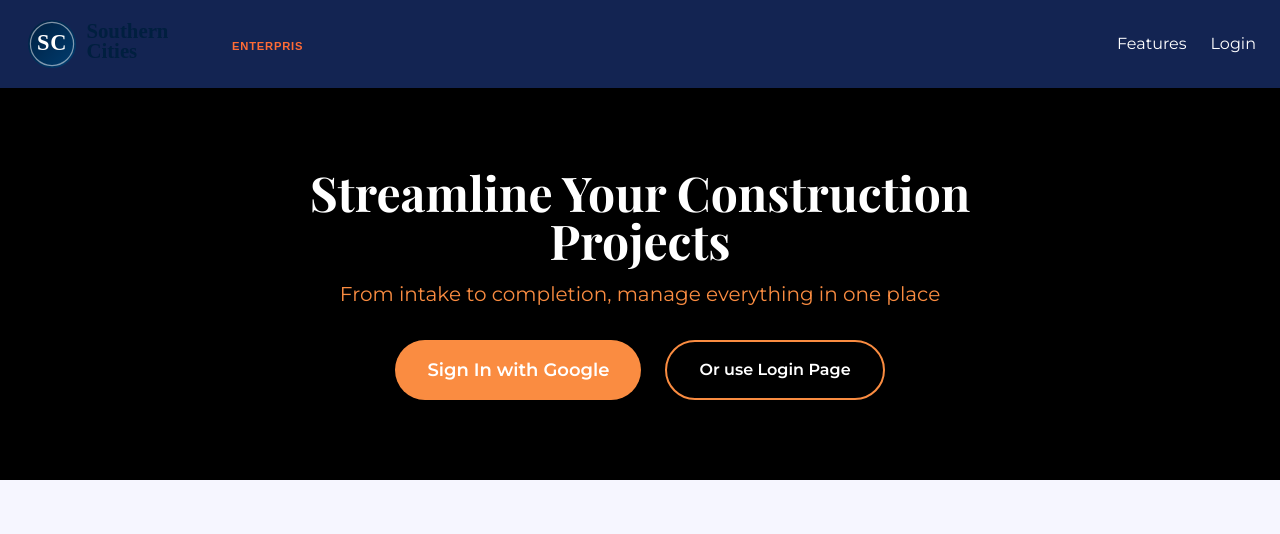
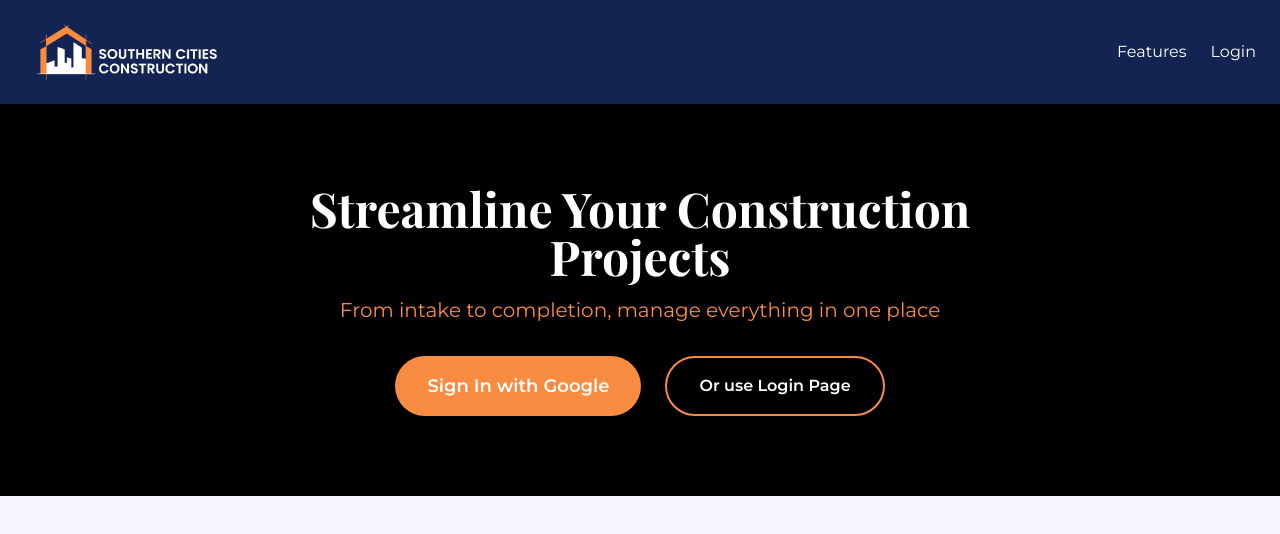
Before and after one commit to ashersoutherncities-art/sce-construction-manager, a Next.js app: page / in a window 1280 px wide. Shown: the top 534 px of the page. Built offline with nearby package versions, Linux system fonts and the light colour scheme.

Commit message:
Update header logo to blue construction logo

```diff
--- a/pages/index.tsx
+++ b/pages/index.tsx
@@ -16,9 +16,9 @@ export default function Home() {
           <div className="container mx-auto flex justify-between items-center">
             <Link href="/" className="hover:opacity-80 transition-opacity flex-shrink-0">
               <img
-                src="/logos/sc-logo-horizontal.svg"
-                alt="Southern Cities Enterprises"
-                className="h-10 md:h-16 w-auto"
+                src="/logos/sc-construction-logo.png"
+                alt="Southern Cities Construction"
+                className="h-12 md:h-20 w-auto"
               />
             </Link>
             <nav className="flex gap-3 md:gap-6 text-sm md:text-base">
```
Also changed, not shown: public/logos/sc-construction-logo.png (added).
